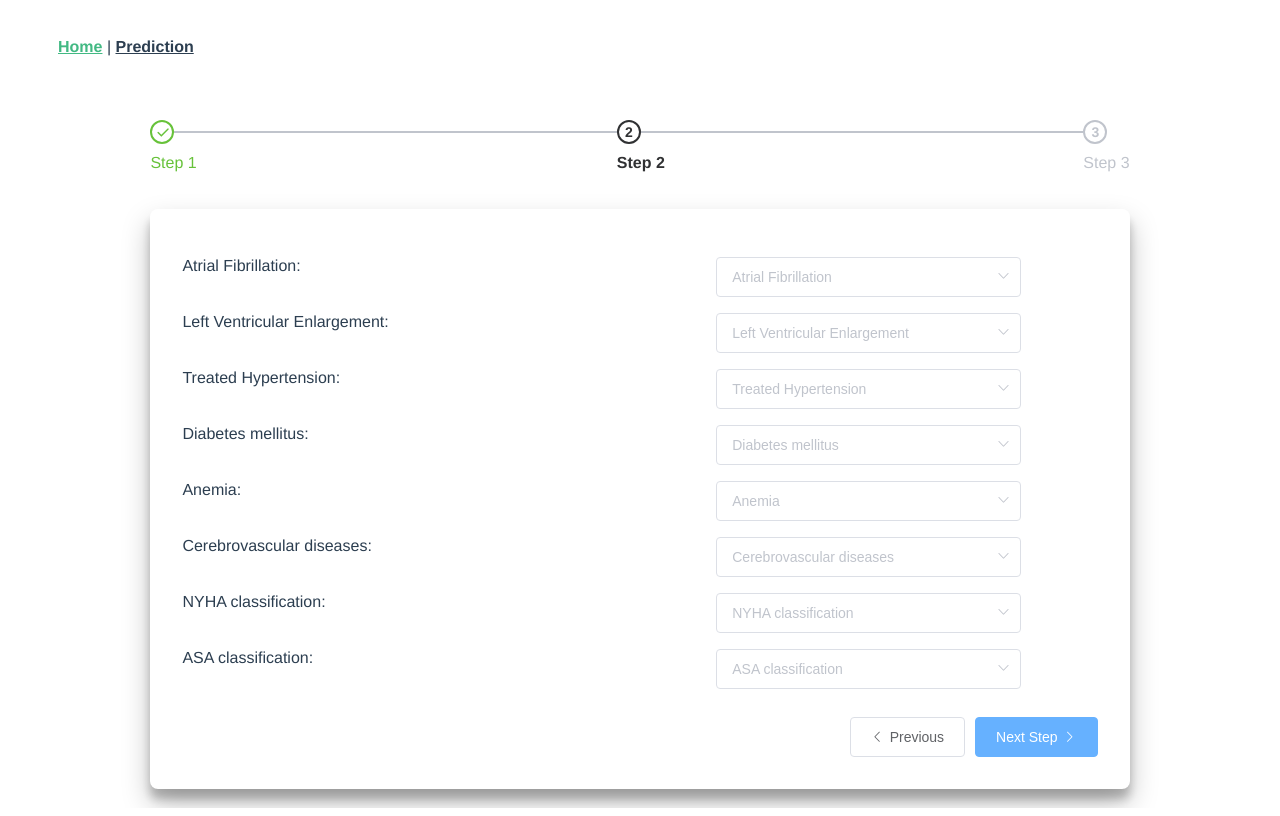
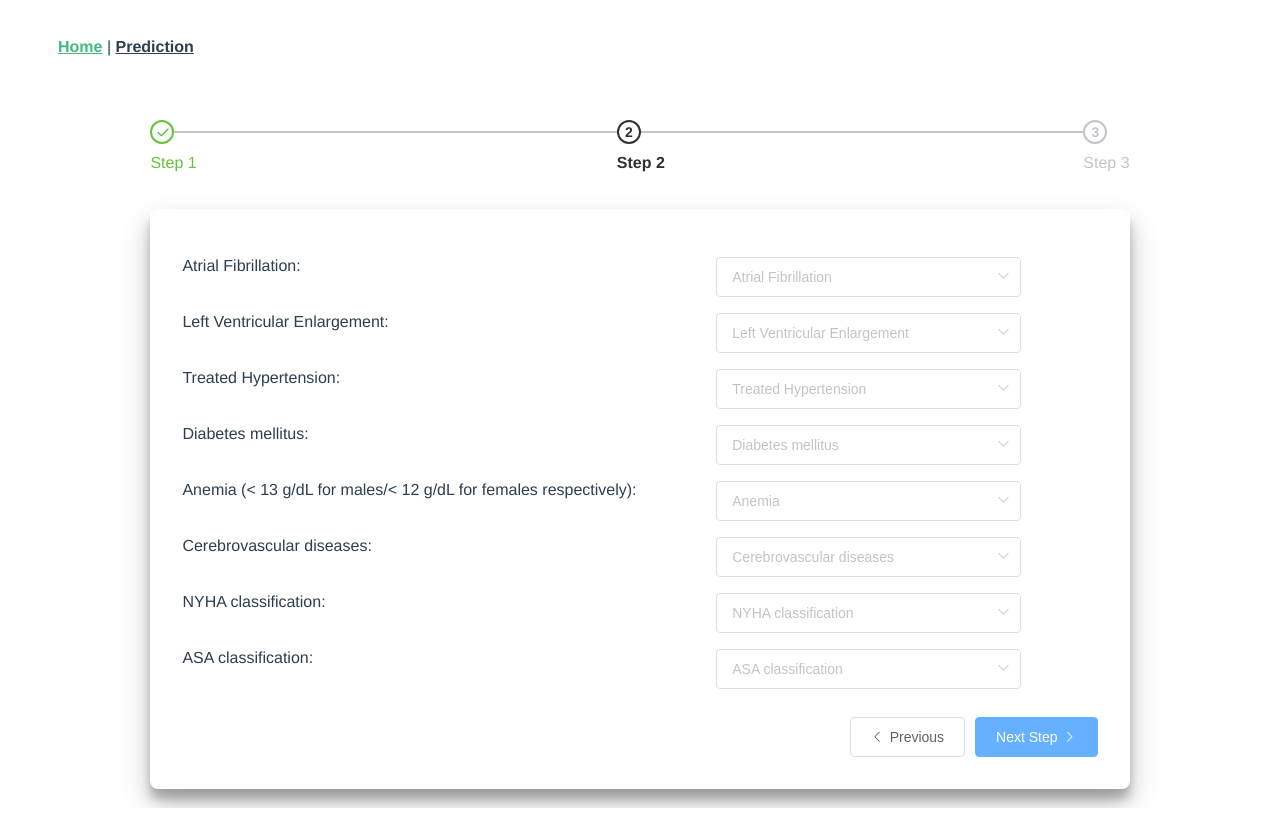
Before and after one commit to jamesxwang/transfusion-prediction-app, a Vue app in the folder frontend/: page / in a window 1280 px wide. Both pictures are taken after a click on the button "Next Step". Built offline with nearby package versions, Linux system fonts and the light colour scheme.

Commit message:
[ADD] remark

```diff
--- a/frontend/src/views/Home.vue
+++ b/frontend/src/views/Home.vue
@@ -102,7 +102,7 @@
           </el-col>
         </el-row>
         <el-row>
-          <el-col :xs="12" :sm="12" :md="10" :lg="14" :xl="14">Anemia:</el-col>
+          <el-col :xs="12" :sm="12" :md="10" :lg="14" :xl="14">Anemia (< 13 g/dL for males/< 12 g/dL for females respectively):</el-col>
           <el-col :xs="12" :sm="8" :md="12" :lg="8" :xl="8">
             <el-select v-model.number="form['Anemia']" placeholder="Anemia">
               <el-option
```
